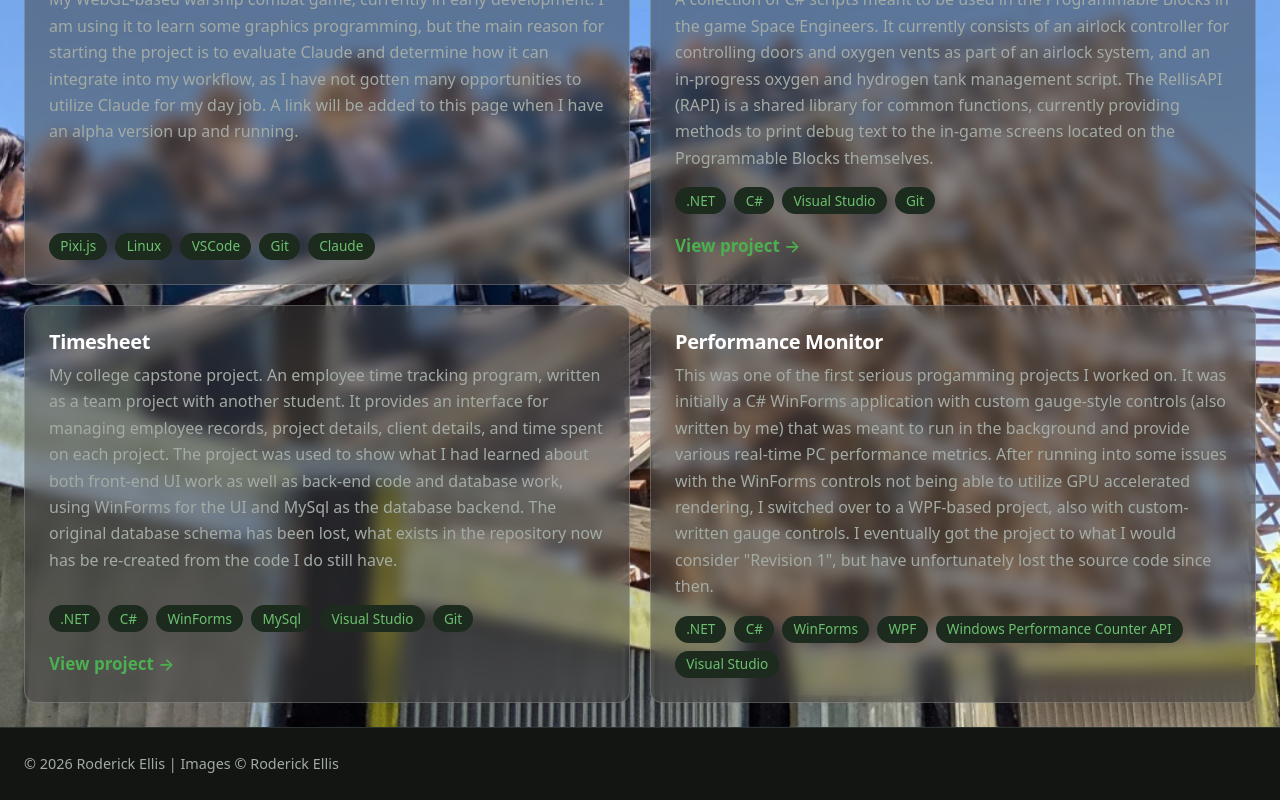
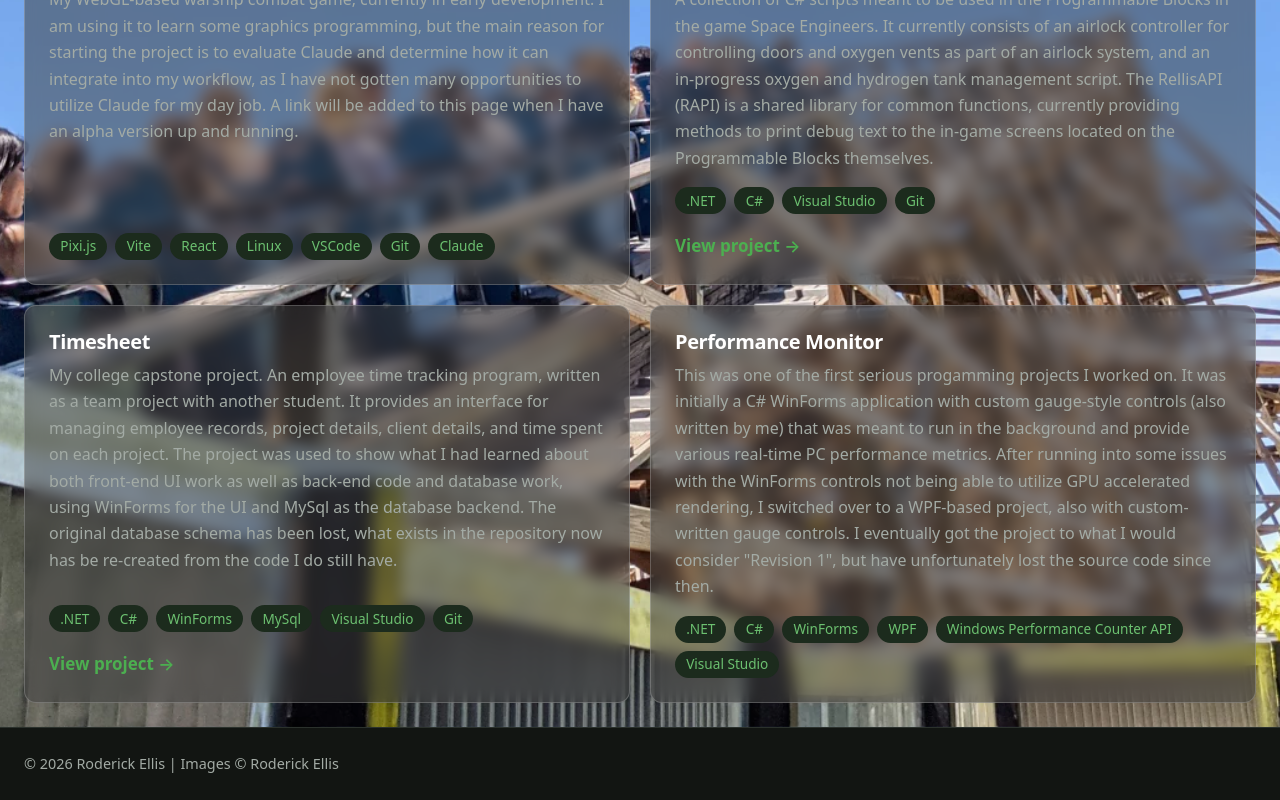
Before and after one commit to coasterboy101/dillrellis-com, a React (Vite) app: page /projects in a window 1280 px wide. Shown: the part 682-1482 px from the top of the page. Built offline with nearby package versions, Linux system fonts and the light colour scheme.

Commit message:
- Updated project skills

```diff
--- a/src/data/projects.js
+++ b/src/data/projects.js
@@ -19,7 +19,7 @@ server.',
     description: 'My WebGL-based warship combat game, currently in early development. I am using it to learn some graphics programming, but the main reason \
 for starting the project is to evaluate Claude and determine how it can integrate into my workflow, as I have not gotten many opportunities to utilize Claude \
 for my day job. A link will be added to this page when I have an alpha version up and running.',
-    tags: ['Pixi.js', 'Linux', 'VSCode', 'Git', 'Claude'],
+    tags: ['Pixi.js', 'Vite', 'React', 'Linux', 'VSCode', 'Git', 'Claude'],
     // link: 'https://github.com/coasterboy101/warships',
   },
   {
```
